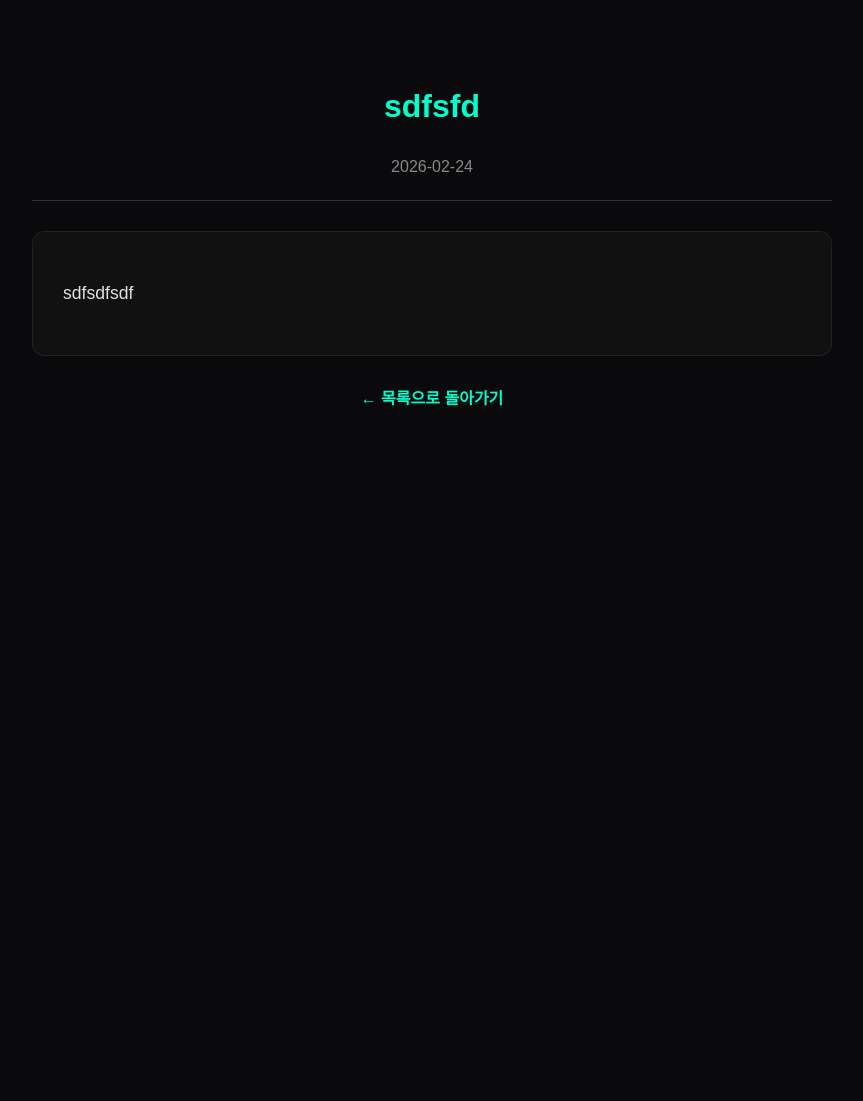
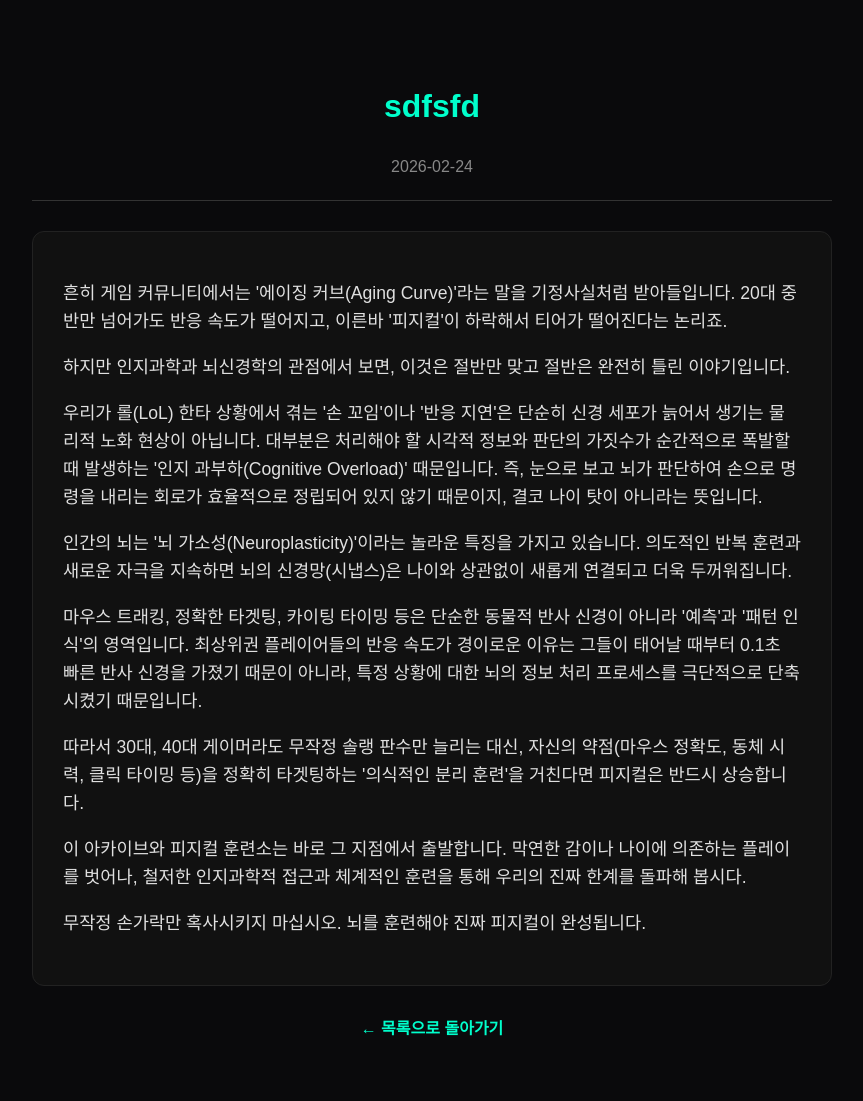
Before and after one commit to parkkyusang/lolphysical, a Jekyll site: the page 2026-02-24_sdfsfd.html, which Jekyll copies as it is, in a window 1280 px wide. Shown: the whole page, without its empty margins (208-1071 px from the left). Built offline with Jekyll 4.4.1, drawn with Linux system fonts in a browser that asks for light colours; before the commit the page ends 900 px from its top, so only the background shows below that.

Commit message:
Update post: sdfsfd

```diff
--- a/2026-02-24_sdfsfd.html
+++ b/2026-02-24_sdfsfd.html
@@ -20,7 +20,14 @@
             <span style="color:#888;">2026-02-24</span>
         </div>
         <div class="post-content">
-            <p>sdfsdfsdf</p> </div>
+            <p>흔히 게임 커뮤니티에서는 '에이징 커브(Aging Curve)'라는 말을 기정사실처럼 받아들입니다. 20대 중반만 넘어가도 반응 속도가 떨어지고, 이른바 '피지컬'이 하락해서 티어가 떨어진다는 논리죠.</p>
+<p>하지만 인지과학과 뇌신경학의 관점에서 보면, 이것은 절반만 맞고 절반은 완전히 틀린 이야기입니다.</p>
+<p>우리가 롤(LoL) 한타 상황에서 겪는 '손 꼬임'이나 '반응 지연'은 단순히 신경 세포가 늙어서 생기는 물리적 노화 현상이 아닙니다. 대부분은 처리해야 할 시각적 정보와 판단의 가짓수가 순간적으로 폭발할 때 발생하는 '인지 과부하(Cognitive Overload)' 때문입니다. 즉, 눈으로 보고 뇌가 판단하여 손으로 명령을 내리는 회로가 효율적으로 정립되어 있지 않기 때문이지, 결코 나이 탓이 아니라는 뜻입니다.</p>
+<p>인간의 뇌는 '뇌 가소성(Neuroplasticity)'이라는 놀라운 특징을 가지고 있습니다. 의도적인 반복 훈련과 새로운 자극을 지속하면 뇌의 신경망(시냅스)은 나이와 상관없이 새롭게 연결되고 더욱 두꺼워집니다.</p>
+<p>마우스 트래킹, 정확한 타겟팅, 카이팅 타이밍 등은 단순한 동물적 반사 신경이 아니라 '예측'과 '패턴 인식'의 영역입니다. 최상위권 플레이어들의 반응 속도가 경이로운 이유는 그들이 태어날 때부터 0.1초 빠른 반사 신경을 가졌기 때문이 아니라, 특정 상황에 대한 뇌의 정보 처리 프로세스를 극단적으로 단축시켰기 때문입니다.</p>
+<p>따라서 30대, 40대 게이머라도 무작정 솔랭 판수만 늘리는 대신, 자신의 약점(마우스 정확도, 동체 시력, 클릭 타이밍 등)을 정확히 타겟팅하는 '의식적인 분리 훈련'을 거친다면 피지컬은 반드시 상승합니다.</p>
+<p>이 아카이브와 피지컬 훈련소는 바로 그 지점에서 출발합니다. 막연한 감이나 나이에 의존하는 플레이를 벗어나, 철저한 인지과학적 접근과 체계적인 훈련을 통해 우리의 진짜 한계를 돌파해 봅시다.</p>
+<p>무작정 손가락만 혹사시키지 마십시오. 뇌를 훈련해야 진짜 피지컬이 완성됩니다.</p> </div>
         <div style="text-align: center;">
             <a href="blog.html" class="back-btn">← 목록으로 돌아가기</a>
         </div>
```
Also changed, not shown: posts/2026-02-24_sdfsfd.md (+15 -1 lines).
